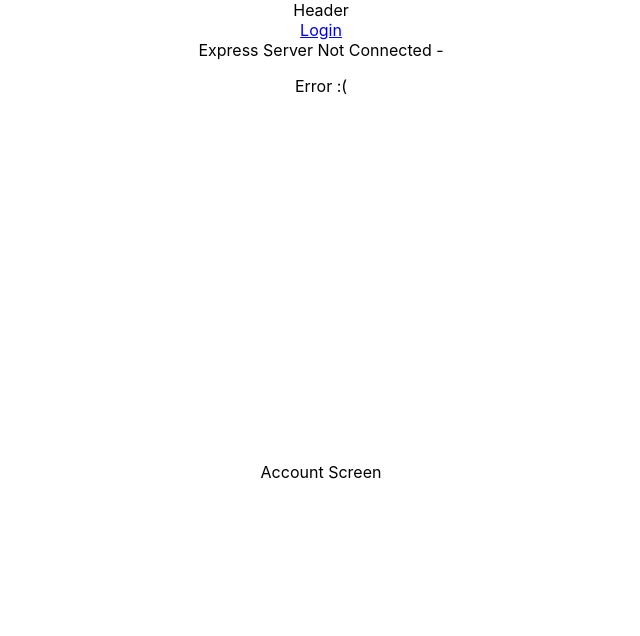
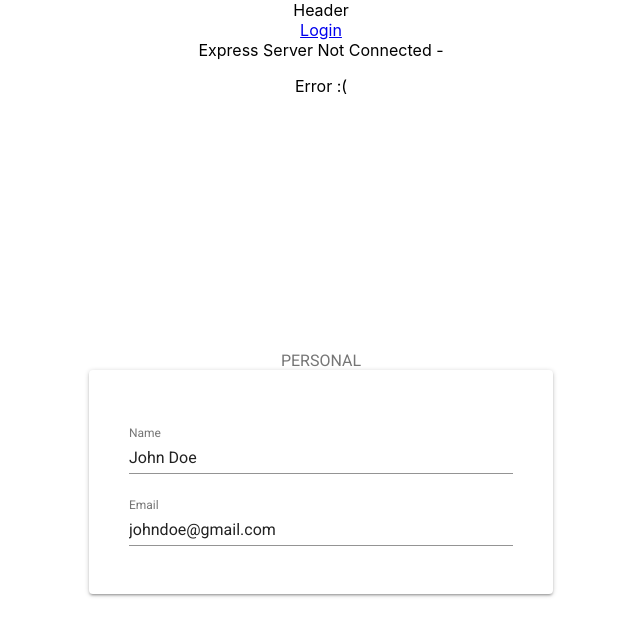
Before and after one commit to chingu-voyages/v8-bears-team-22, a React (Create React App) app: page /account in a window 1280 px wide. Shown: the top 636 px of the page, without its empty margins (319-959 px from the left). Built offline with nearby package versions, Linux system fonts and the light colour scheme; no server answers.

Commit message:
account forms WIP

```diff
--- a/src/components/AccountScreen.js
+++ b/src/components/AccountScreen.js
@@ -1,24 +1,47 @@
 import React, { Component } from 'react'
-// import {Button, FormControl, Input, InputLabel, Paper} from "@material-ui/core"
+import {FormLabel, Paper, TextField} from '@material-ui/core';
+import '../css/account.css';
 
 
 class AccountScreen extends Component {
   constructor(props) {
     super(props);
     this.state = {
-      email: "",
-      password: "",
+      email: "johndoe@gmail.com",
+      password: "password",
+      name: "John Doe",
       isLoggedIn: false
     }
   }
 
+  handleChange = name => event => {
+    this.setState({ [name]: event.target.value });
+  };
 
   render() {
     return (
       <div className="account">
-        <form className="account-personal">
-          Account Screen
-        </form>
+        <FormLabel className="account-form-label">PERSONAL</FormLabel>
+        <Paper className="account-paper">
+          <form className="account-form">
+            <TextField
+              id="standard-uncontrolled"
+              label="Name"
+              className="text-field"
+              value={this.state.name}
+              onChange={this.handleChange('name')}
+              margin="normal"
+            />
+            <TextField
+              id="standard-uncontrolled"
+              label="Email"
+              className="text-field"
+              value={this.state.email}
+              onChange={this.handleChange('email')}
+              margin="normal"
+            />
+          </form>
+        </Paper>
       </div>
     )
   }
--- /dev/null
+++ b/src/css/account.css
@@ -0,0 +1,11 @@
+.account-paper, .account-form {
+  min-width: 30vw;
+  display: flex;
+  flex-direction: column;
+  align-items: center;
+  padding: 20px;
+}
+
+.account-form .text-field {
+  width: 100%;
+}
```
